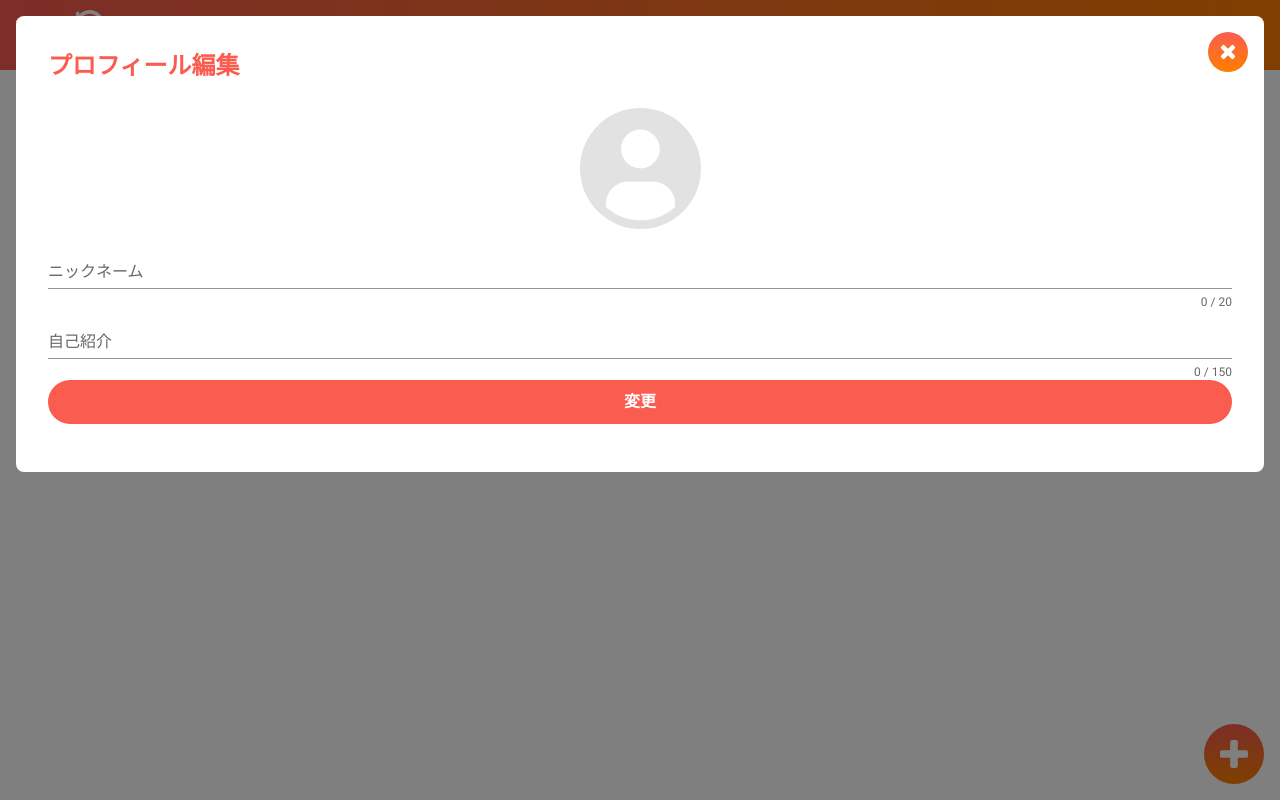
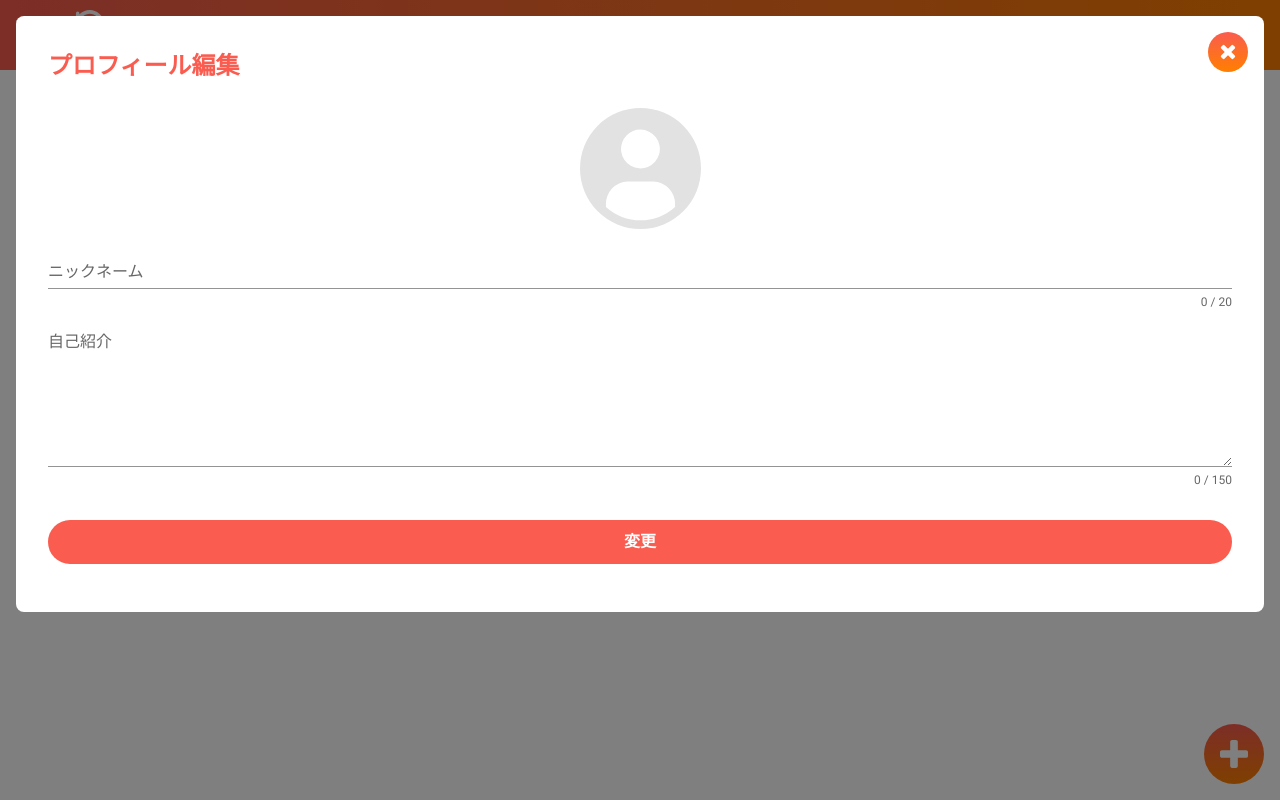
Before and after one commit to JOKOJOKO405/original-app, a Nuxt app: page /user/1 in a window 1280 px wide. Built offline with nearby package versions, Linux system fonts and the light colour scheme.

Commit message:
Fix 自己紹介欄をv-textareaに変更

```diff
--- a/components/EditProfile.vue
+++ b/components/EditProfile.vue
@@ -30,12 +30,12 @@
         required
       ></v-text-field>
 
-      <v-text-field
+      <v-textarea
         v-model="user.comment.val"
         :rules="user.comment.rules"
         label="自己紹介"
         :counter="150"
-      ></v-text-field>
+      ></v-textarea>
       <Button label="変更" @event="done" />
     </v-form>
   </div>
@@ -92,6 +92,7 @@ export default {
         this.user.image.val = e.target.result
       }
       reader.readAsDataURL(files[0])
+      // TODO 画像アップロード
       console.log(this.user.image.val)
     }
   }
@@ -99,4 +100,7 @@ export default {
 </script>
 
 <style lang="scss">
+  .btn-primary{
+    margin-top: 32px;
+  }
 </style>
```
